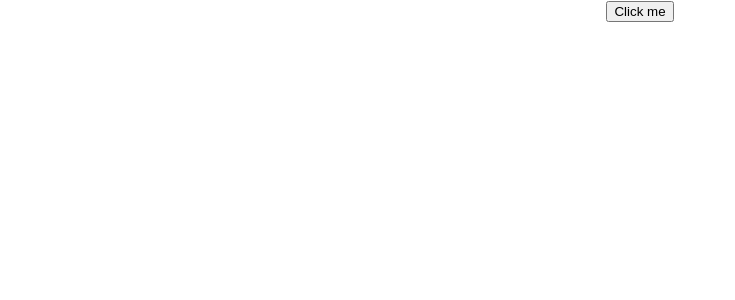
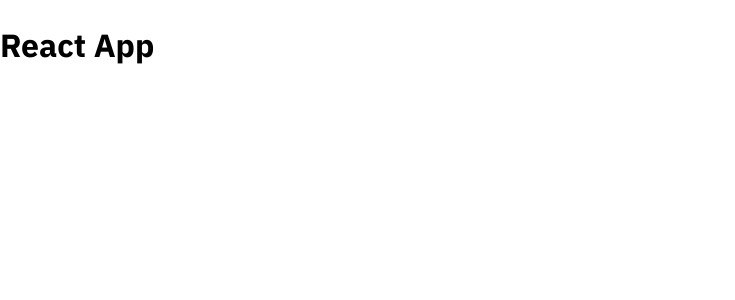
Before and after one commit to tungbingbong/tiktok-ui, a React (Create React App) app: page / in a window 1280 px wide. Shown: the top 300 px of the page, without its empty margins (0-735 px from the left). Built offline with nearby package versions, Linux system fonts and the light colour scheme.

Commit message:
Cấu hình sử dụng CSS/SASS

```diff
--- a/package.json
+++ b/package.json
@@ -7,6 +7,7 @@
     "@testing-library/jest-dom": "^5.16.5",
     "@testing-library/react": "^13.4.0",
     "@testing-library/user-event": "^13.5.0",
+    "normalize.css": "^8.0.1",
     "react": "^18.2.0",
     "react-dom": "^18.2.0",
     "react-scripts": "5.0.1",
@@ -15,7 +16,8 @@
   "devDependencies": {
     "babel-plugin-module-resolver": "^5.0.0",
     "customize-cra": "^1.0.0",
-    "react-app-rewired": "^2.2.1"
+    "react-app-rewired": "^2.2.1",
+    "sass": "^1.63.6"
   },
   "scripts": {
     "start": "react-app-rewired start",
--- a/src/App.css
+++ /dev/null
@@ -1,38 +0,0 @@
-.App {
-  text-align: center;
-}
-
-.App-logo {
-  height: 40vmin;
-  pointer-events: none;
-}
-
-@media (prefers-reduced-motion: no-preference) {
-  .App-logo {
-    animation: App-logo-spin infinite 20s linear;
-  }
-}
-
-.App-header {
-  background-color: #282c34;
-  min-height: 100vh;
-  display: flex;
-  flex-direction: column;
-  align-items: center;
-  justify-content: center;
-  font-size: calc(10px + 2vmin);
-  color: white;
-}
-
-.App-link {
-  color: #61dafb;
-}
-
-@keyframes App-logo-spin {
-  from {
-    transform: rotate(0deg);
-  }
-  to {
-    transform: rotate(360deg);
-  }
-}
--- a/src/App.js
+++ b/src/App.js
@@ -1,12 +1,9 @@
-import './App.css';
-import Button from '~/components/Button';
-
 function App() {
-  return (
-    <div className="App">
-      <Button />
-    </div>
-  );
+    return (
+        <div className="App">
+            <h1>React App</h1>
+        </div>
+    );
 }
 
 export default App;
--- a/src/components/Button/index.js
+++ /dev/null
@@ -1,9 +0,0 @@
-import myAlert  from "~/myAlert"
-
-function Button() {
-    return (
-        <button onClick={myAlert}>Click me</button>
-    )
-}
-
-export default Button
--- /dev/null
+++ b/src/components/GlobalStyles/GlobalStyles.scss
@@ -0,0 +1,16 @@
+@import 'normalize.css';
+@import url('https://fonts.googleapis.com/css2?family=IBM+Plex+Sans:wght@300;400;500;600;700&display=swap');
+
+:root {
+    --primary: #fe2c55;
+}
+
+html {
+    font-size: 62.5%;
+}
+
+body {
+    font-family: 'IBM Plex Sans', sans-serif;
+    font-size: 1.6rem;
+    line-height: 1.5;
+}
--- /dev/null
+++ b/src/components/GlobalStyles/index.js
@@ -0,0 +1,7 @@
+import './GlobalStyles.scss';
+
+function GlobalStyles({ children }) {
+    return children;
+}
+
+export default GlobalStyles;
--- a/src/index.css
+++ /dev/null
@@ -1,13 +0,0 @@
-body {
-  margin: 0;
-  font-family: -apple-system, BlinkMacSystemFont, 'Segoe UI', 'Roboto', 'Oxygen',
-    'Ubuntu', 'Cantarell', 'Fira Sans', 'Droid Sans', 'Helvetica Neue',
-    sans-serif;
-  -webkit-font-smoothing: antialiased;
-  -moz-osx-font-smoothing: grayscale;
-}
-
-code {
-  font-family: source-code-pro, Menlo, Monaco, Consolas, 'Courier New',
-    monospace;
-}
--- a/src/index.js
+++ b/src/index.js
@@ -1,14 +1,16 @@
 import React from 'react';
 import ReactDOM from 'react-dom/client';
-import './index.css';
 import App from '~/App';
 import reportWebVitals from './reportWebVitals';
+import GlobalStyles from '~/components/GlobalStyles';
 
 const root = ReactDOM.createRoot(document.getElementById('root'));
 root.render(
-  <React.StrictMode>
-    <App />
-  </React.StrictMode>
+    <React.StrictMode>
+        <GlobalStyles>
+            <App />
+        </GlobalStyles>
+    </React.StrictMode>,
 );
 
 // If you want to start measuring performance in your app, pass a function
```
Also changed, not shown: src/logo.svg (deleted), 1 other file (tests, documents, lock files or other folders).
